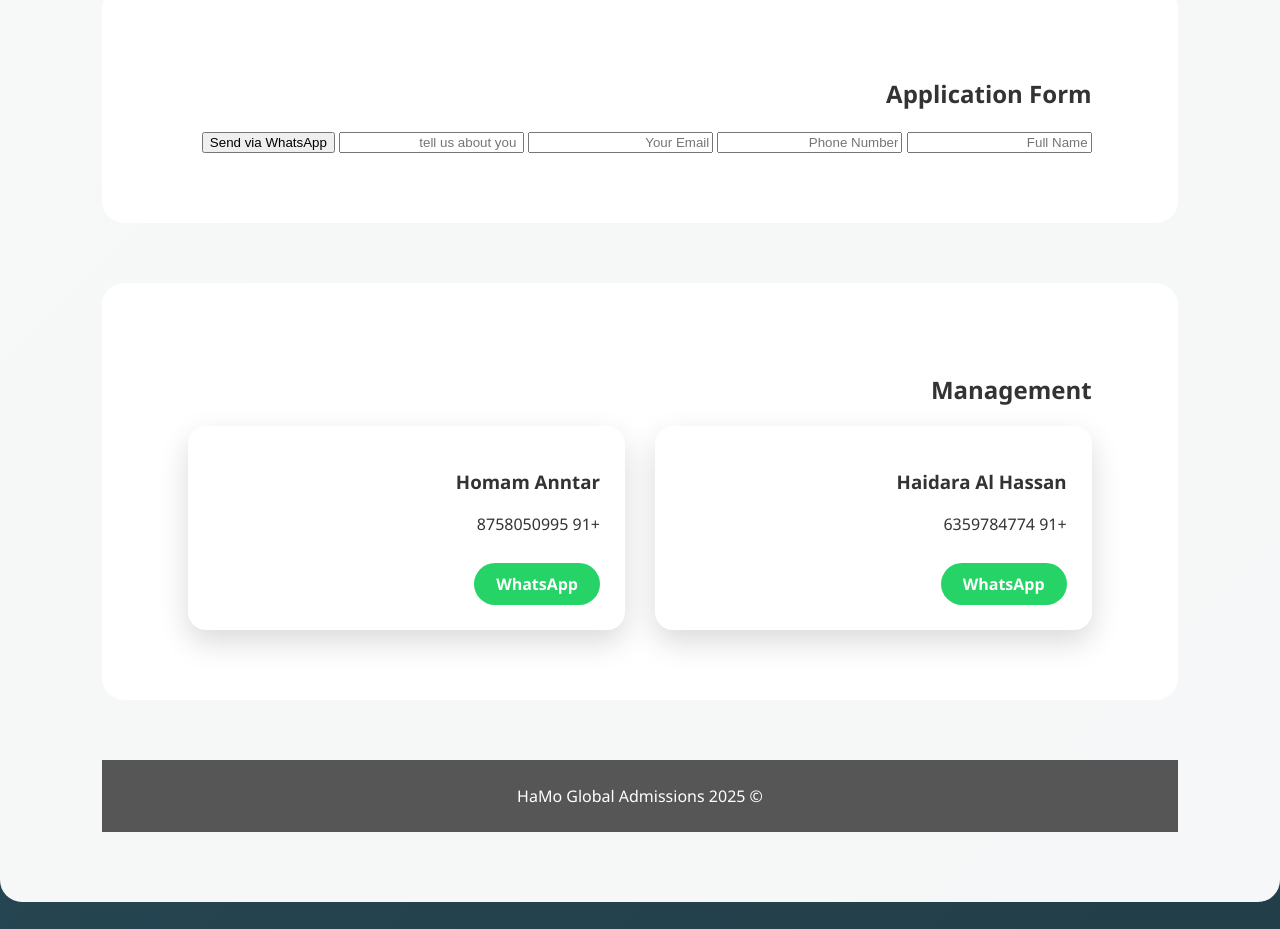
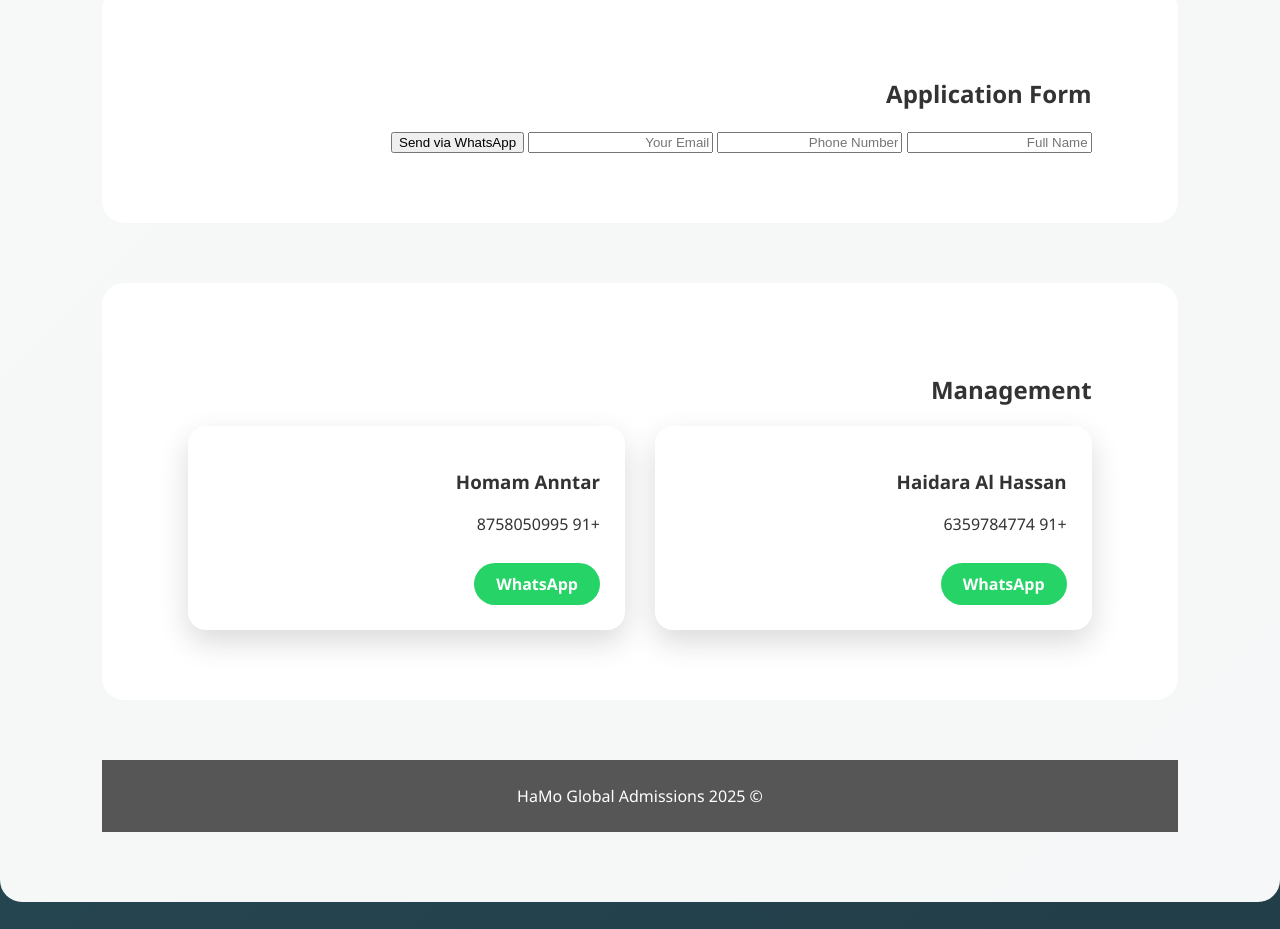
Before and after one commit to hamo-admissions/hamo-global, a plain HTML site: page index.html in a window 1280 px wide. Shown: the part 1580-2509 px from the top of the page. Drawn offline with Linux system fonts and the light colour scheme.

Commit message:
Add files via upload

```diff
--- a/index.html
+++ b/index.html
@@ -174,13 +174,12 @@ HaMo Global Admissions specializes in university admissions, travel and student
       'New Application%0A' +
       'Name: ' + this.name.value + '%0A' +`
       'Phone: ' + this.phone.value + '%0A' +
-      'Email: ' + this.email.value; + '%0A' +
-      'Tell us about you:'+ this.text.value;
-    window.open('https://wa.me/916359784774?text=' + 916359716593 encodeURIComponent(msg)); ">
+      'Email: ' + this.email.value;
+    window.open('https://wa.me/916359784774?text=' + encodeURIComponent(msg));
+  ">
     <input name="name" placeholder="Full Name" required>
     <input name="phone" placeholder="Phone Number">
     <input name="email" placeholder="Your Email" required>
-    <input type="text" placeholder=" tell us about you " required>
     <button type='submit'>Send via WhatsApp</button>
   </form>
 </section>
```
